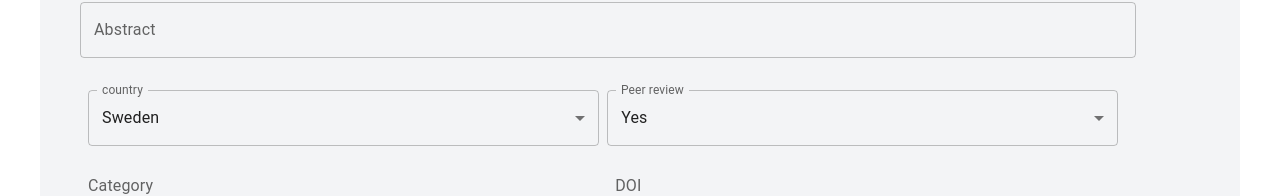
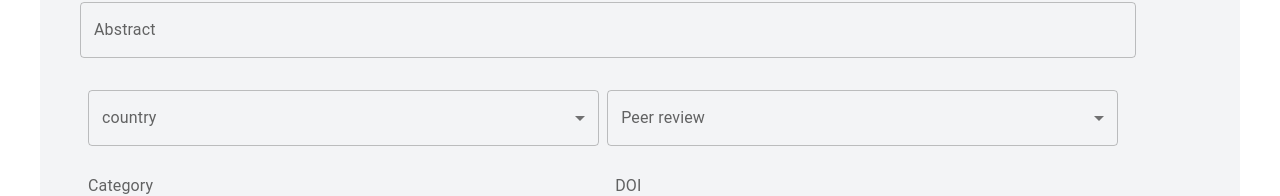
Before and after one commit to Mask1nen/2024-TDDD96-CAMA-BachelorsProject, a React (Vite) app in the folder cama_frontend/: page /Upload in a window 1280 px wide. Shown: the part 400-596 px from the top of the page. Built offline with nearby package versions, Linux system fonts and the light colour scheme.

Commit message:
455 fix: added key, removed init state

```diff
--- a/cama_frontend/src/pages/Upload/UploadPage.tsx
+++ b/cama_frontend/src/pages/Upload/UploadPage.tsx
@@ -137,7 +137,7 @@ const UploadPage: React.FC = () => {
 							<Button onClick={addExperiment} variant="outlined">Add Experiment<AddCircleOutline sx={{ml:1}}/></Button>
 
 							{experiments.map((experiment) =>
-								<Box>
+								<Box key={experiment['id']}>
 									<Experimentform
 										key={experiment['id']}
 										onChangeEffect={handleEffectChange}
--- a/cama_frontend/src/pages/Upload/study_form.tsx
+++ b/cama_frontend/src/pages/Upload/study_form.tsx
@@ -43,7 +43,7 @@ function Studyform(props) {
 					name="country"
 					label="country"
 					select
-					value={props.inputs.country || "SE"}
+					value={props.inputs.country || ""}
 					onChange={props.onChange}
 					>
 					{countries.map((option) => (
@@ -60,7 +60,7 @@ function Studyform(props) {
 					label="Peer review"
 					name="peer_review"
 					select
-					value={props.inputs.peer_review || "yes"}
+					value={props.inputs.peer_review || ""}
 					onChange={props.onChange}
 					>
 
```
